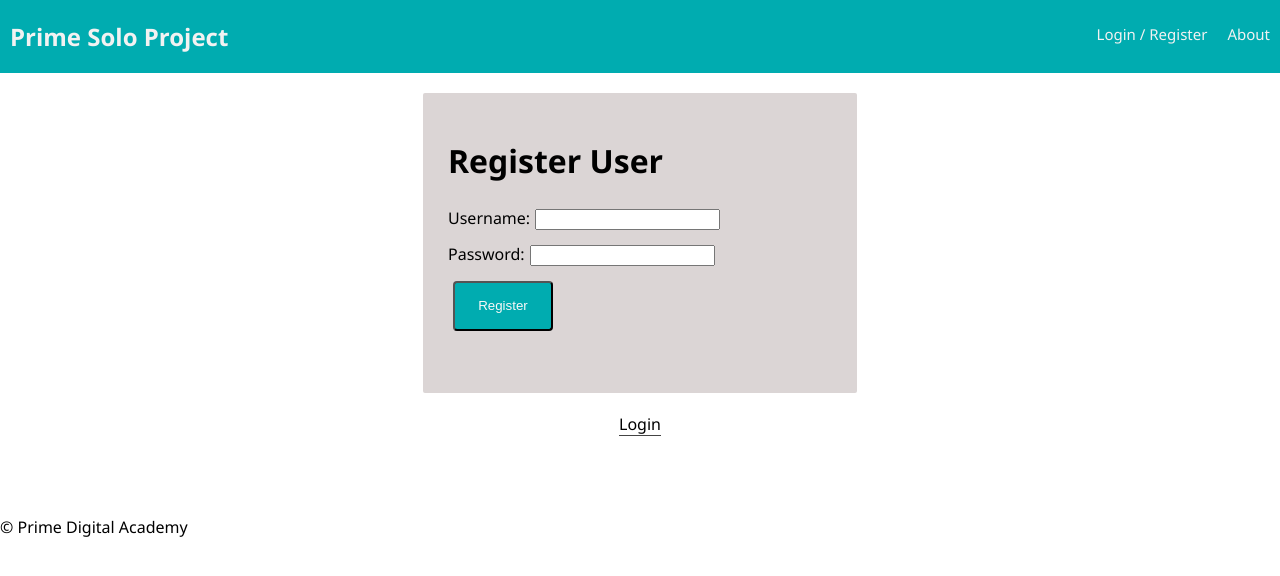
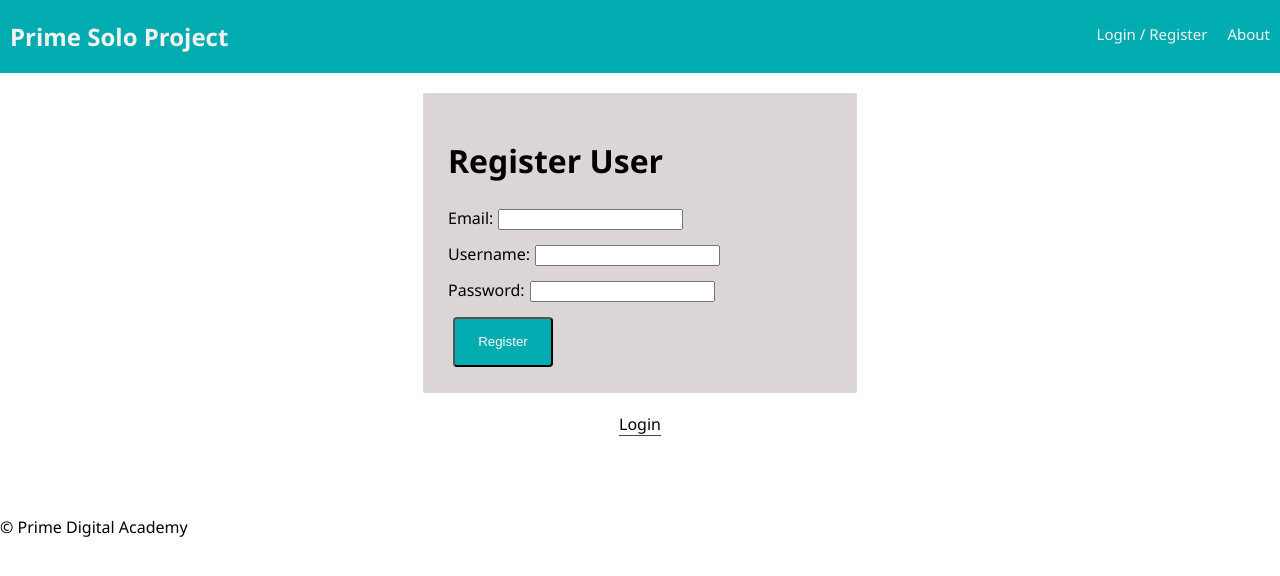
Before and after one commit to ayriela/BYO-solo-project, a React (Create React App) app: page /#/home in a window 1280 px wide. Both pictures are taken after a click on the button "Register". Shown: the top 576 px of the page. Built offline with nearby package versions, Linux system fonts and the light colour scheme; no server answers.

Commit message:
user registration with email working

```diff
--- a/src/components/RegisterPage/RegisterPage.js
+++ b/src/components/RegisterPage/RegisterPage.js
@@ -5,17 +5,19 @@ class RegisterPage extends Component {
   state = {
     username: '',
     password: '',
+    email: '',
   };
 
   registerUser = (event) => {
     event.preventDefault();
 
-    if (this.state.username && this.state.password) {
+    if (this.state.username && this.state.password && this.state.email) {
       this.props.dispatch({
         type: 'REGISTER',
         payload: {
           username: this.state.username,
           password: this.state.password,
+          email: this.state.email,
         },
       });
     } else {
@@ -42,6 +44,17 @@ class RegisterPage extends Component {
         )}
         <form onSubmit={this.registerUser}>
           <h1>Register User</h1>
+          <div>
+            <label htmlFor="email">
+              Email:
+              <input
+                type="text"
+                name="email"
+                value={this.state.email}
+                onChange={this.handleInputChangeFor('email')}
+              />
+            </label>
+          </div>
           <div>
             <label htmlFor="username">
               Username:
--- a/src/redux/sagas/registrationSaga.js
+++ b/src/redux/sagas/registrationSaga.js
@@ -7,7 +7,7 @@ function* registerUser(action) {
     // clear any existing error on the registration page
     yield put({ type: 'CLEAR_REGISTRATION_ERROR' });
 
-    // passes the username and password from the payload to the server
+    // passes the username, password, and email from the payload to the server
     yield axios.post('/api/user/register', action.payload);
 
     // automatically log a user in after registration
```
